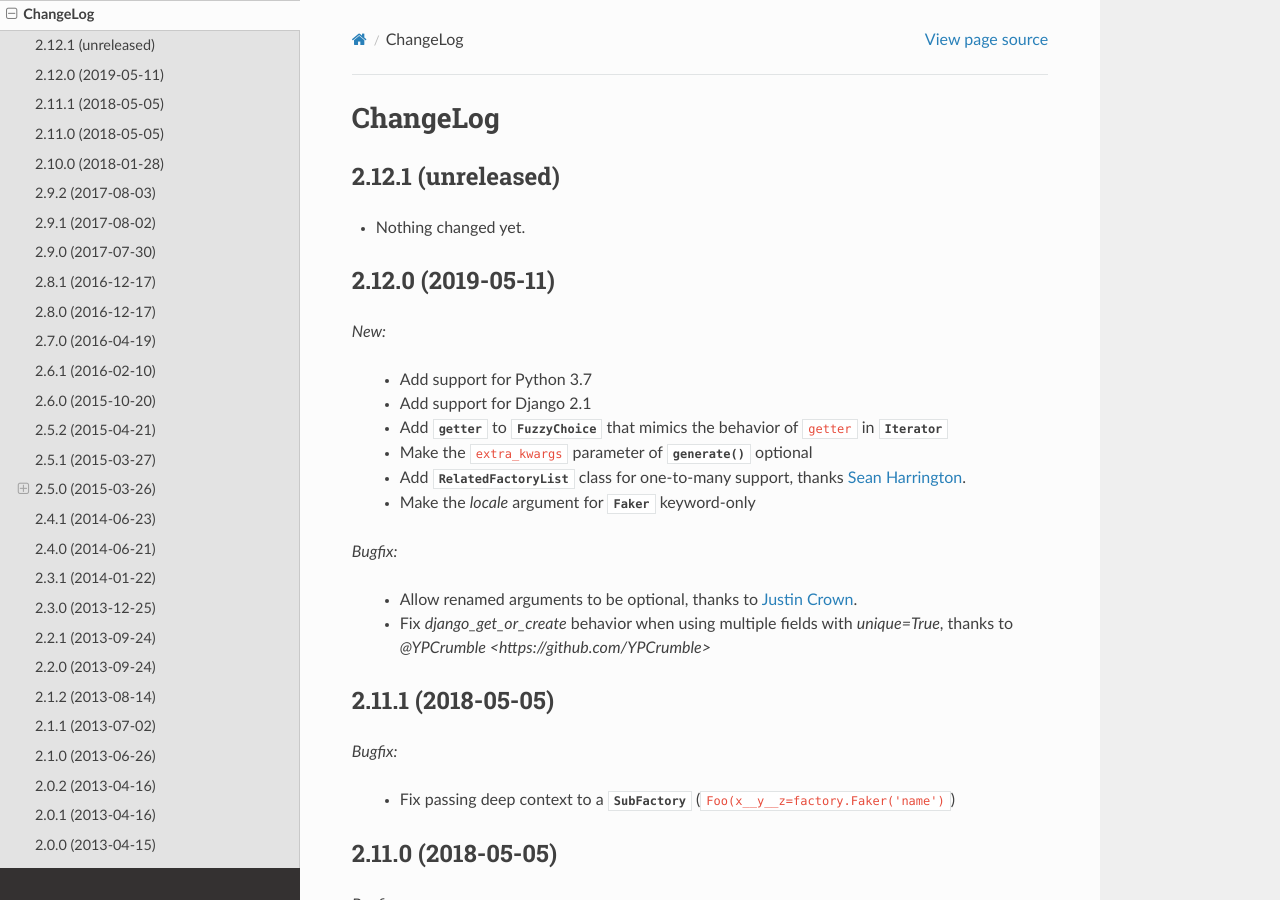
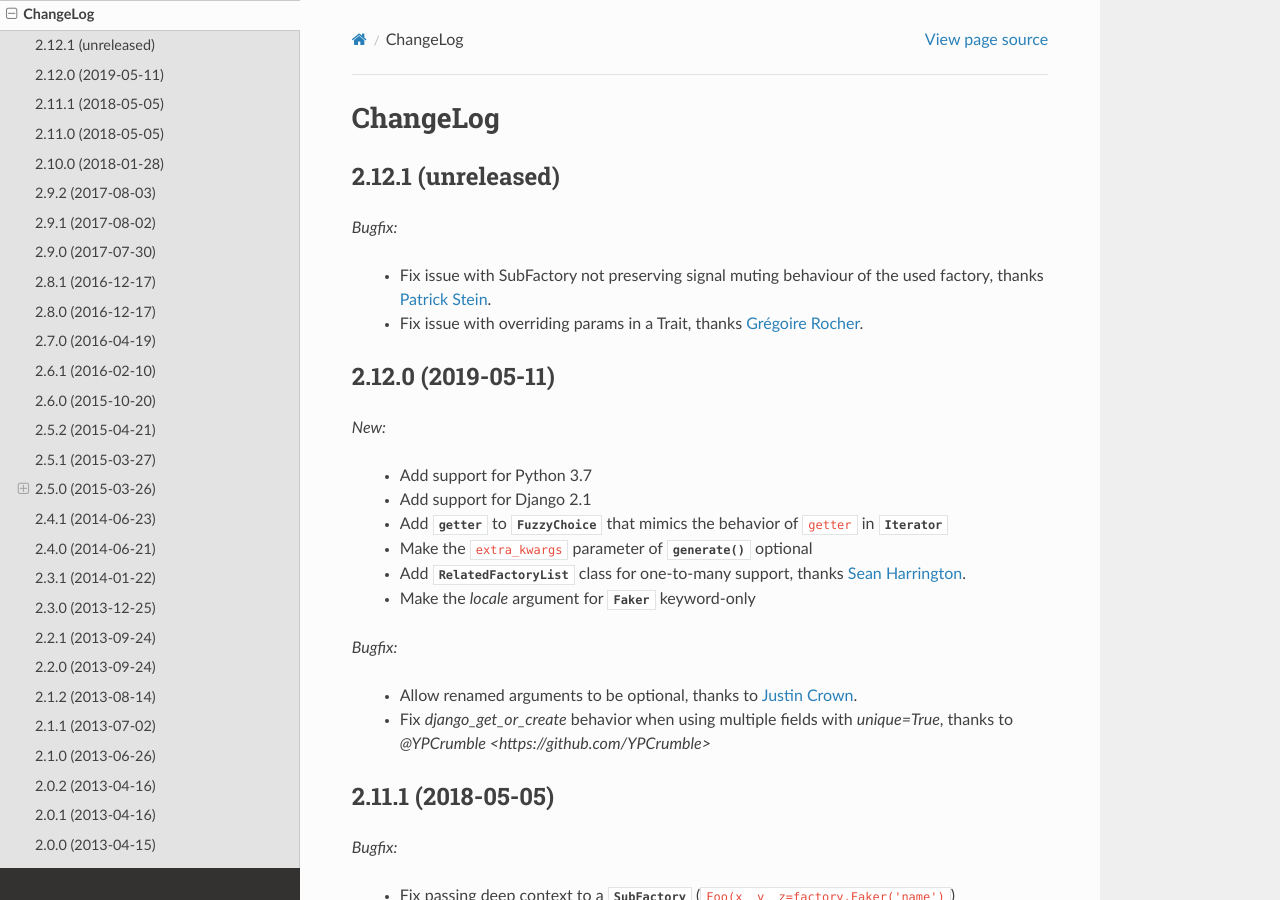
Before and after one commit to FactoryBoy/factory_boy, a Sphinx documentation site: the page built from docs/changelog.rst, in a window 1280 px wide and 900 px high. Built offline with Sphinx 7.4.7 and the Read the Docs theme 2.0.0, drawn with Linux system fonts in a browser that asks for light colours.

Commit message:
Update changelog

```diff
--- a/docs/changelog.rst
+++ b/docs/changelog.rst
@@ -4,7 +4,10 @@ ChangeLog
 2.12.1 (unreleased)
 -------------------
 
-- Nothing changed yet.
+*Bugfix:*
+
+    - Fix issue with SubFactory not preserving signal muting behaviour of the used factory, thanks `Patrick Stein <https://github.com/PFStein>`_.
+    - Fix issue with overriding params in a Trait, thanks `Grégoire Rocher <https://github.com/cecedille1>`_.
 
 
 2.12.0 (2019-05-11)
```
